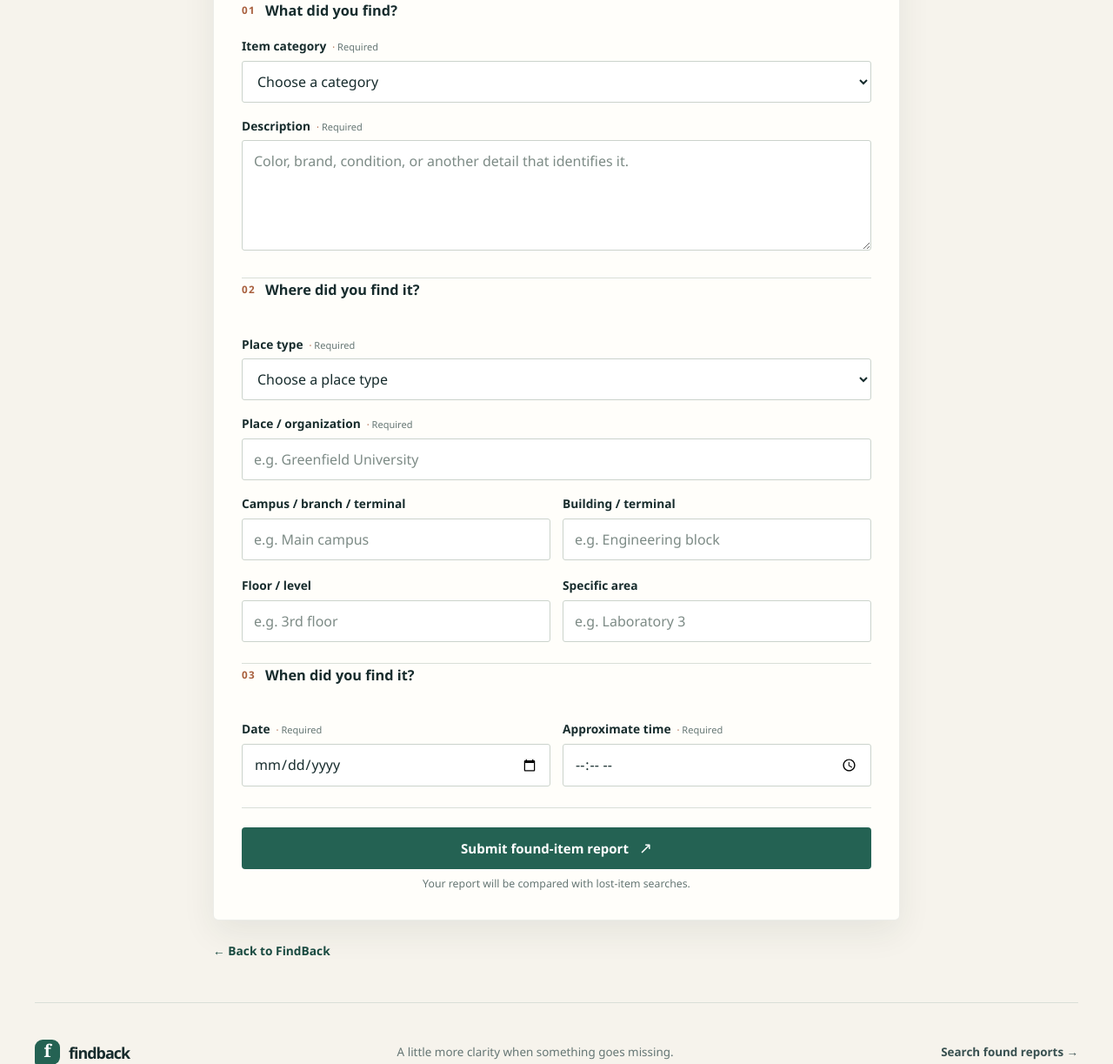
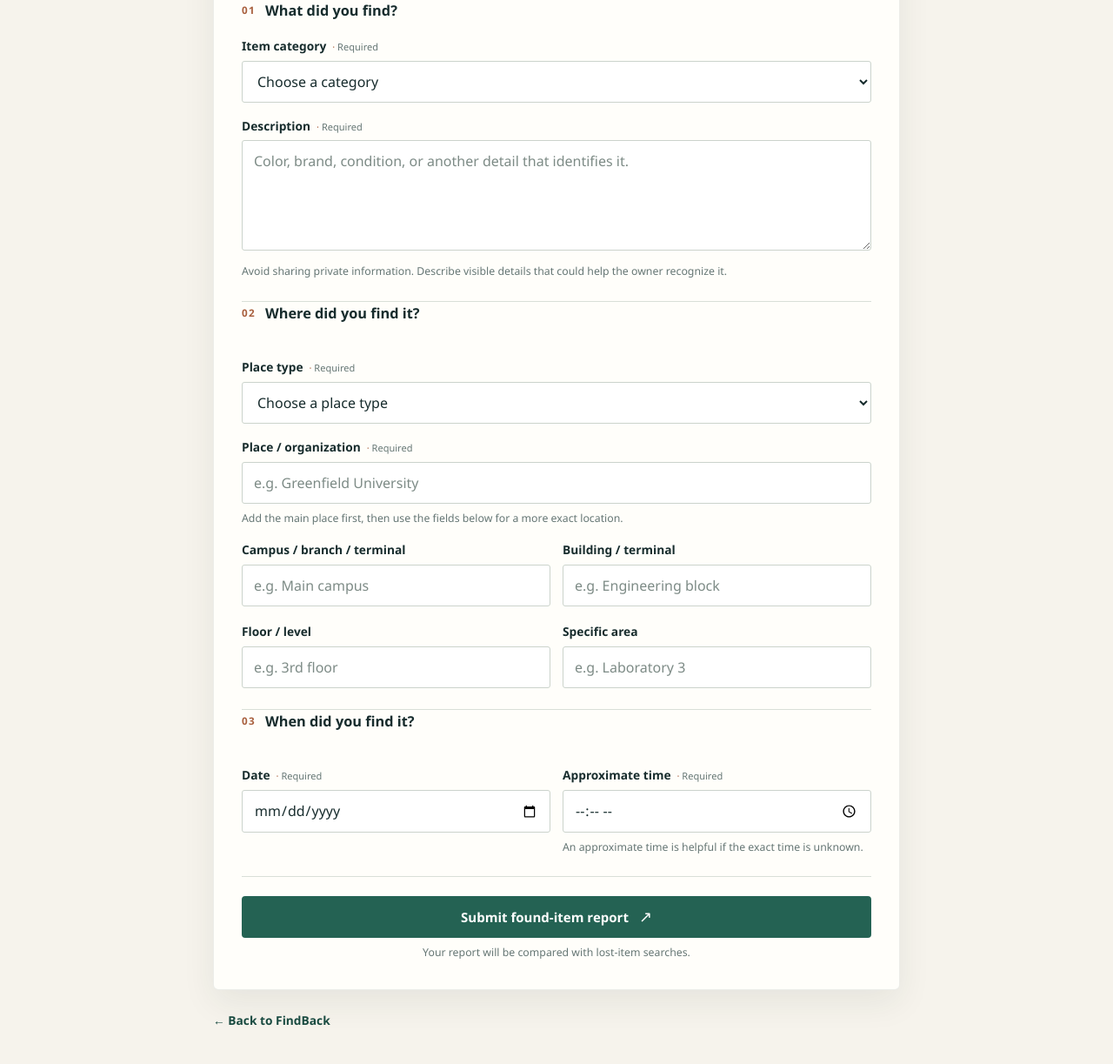
Before and after one commit to Baboucarr16/FindBack-NLP, a Flask app: page /found in a window 1280 px wide. Shown: the part 559-1782 px from the top of the page at 87% size. Run offline with Flask 3, Linux system fonts and the light colour scheme.

Commit message:
Improve found-item form guidance and accessibility

```diff
--- a/templates/found.html
+++ b/templates/found.html
@@ -87,8 +87,10 @@
                             name="description"
                             rows="4"
                             placeholder="Color, brand, condition, or another detail that identifies it."
+                            aria-describedby="found-description-help"
                             required
                         ></textarea>
+                        <p class="field-help" id="found-description-help">Avoid sharing private information. Describe visible details that could help the owner recognize it.</p>
                     </fieldset>
 
                     <fieldset class="form-group">
@@ -106,7 +108,8 @@
                         </select>
 
                         <label for="organization_name">Place / organization <span class="required-mark">Required</span></label>
-                        <input id="organization_name" type="text" name="organization_name" placeholder="e.g. Greenfield University" required>
+                        <input id="organization_name" type="text" name="organization_name" placeholder="e.g. Greenfield University" aria-describedby="found-location-help" autocomplete="organization" required>
+                        <p class="field-help" id="found-location-help">Add the main place first, then use the fields below for a more exact location.</p>
 
                         <div class="field-grid">
                             <div>
@@ -137,7 +140,8 @@
                             </div>
                             <div>
                                 <label for="approx_time">Approximate time <span class="required-mark">Required</span></label>
-                                <input id="approx_time" type="time" name="approx_time" required>
+                                <input id="approx_time" type="time" name="approx_time" aria-describedby="found-time-help" required>
+                                <p class="field-help" id="found-time-help">An approximate time is helpful if the exact time is unknown.</p>
                             </div>
                         </div>
                     </fieldset>
```
